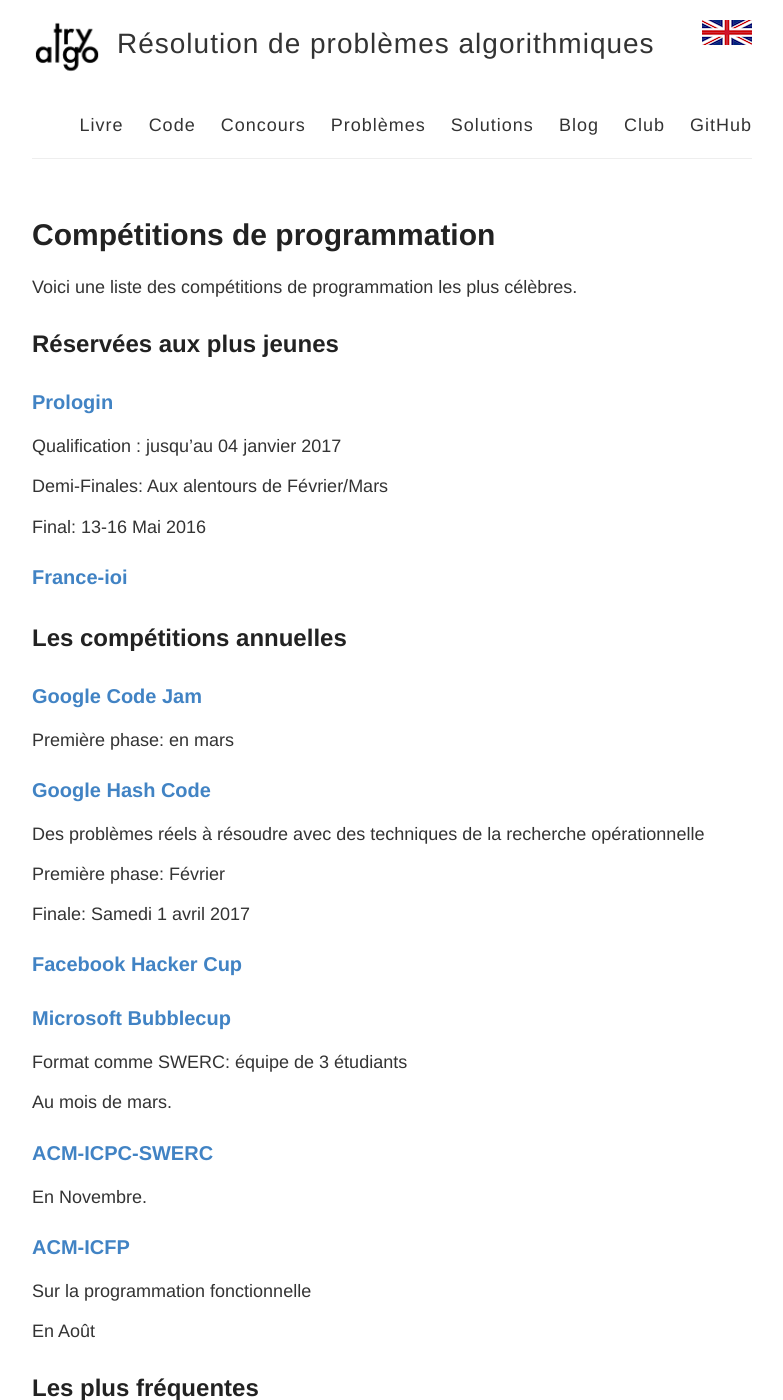
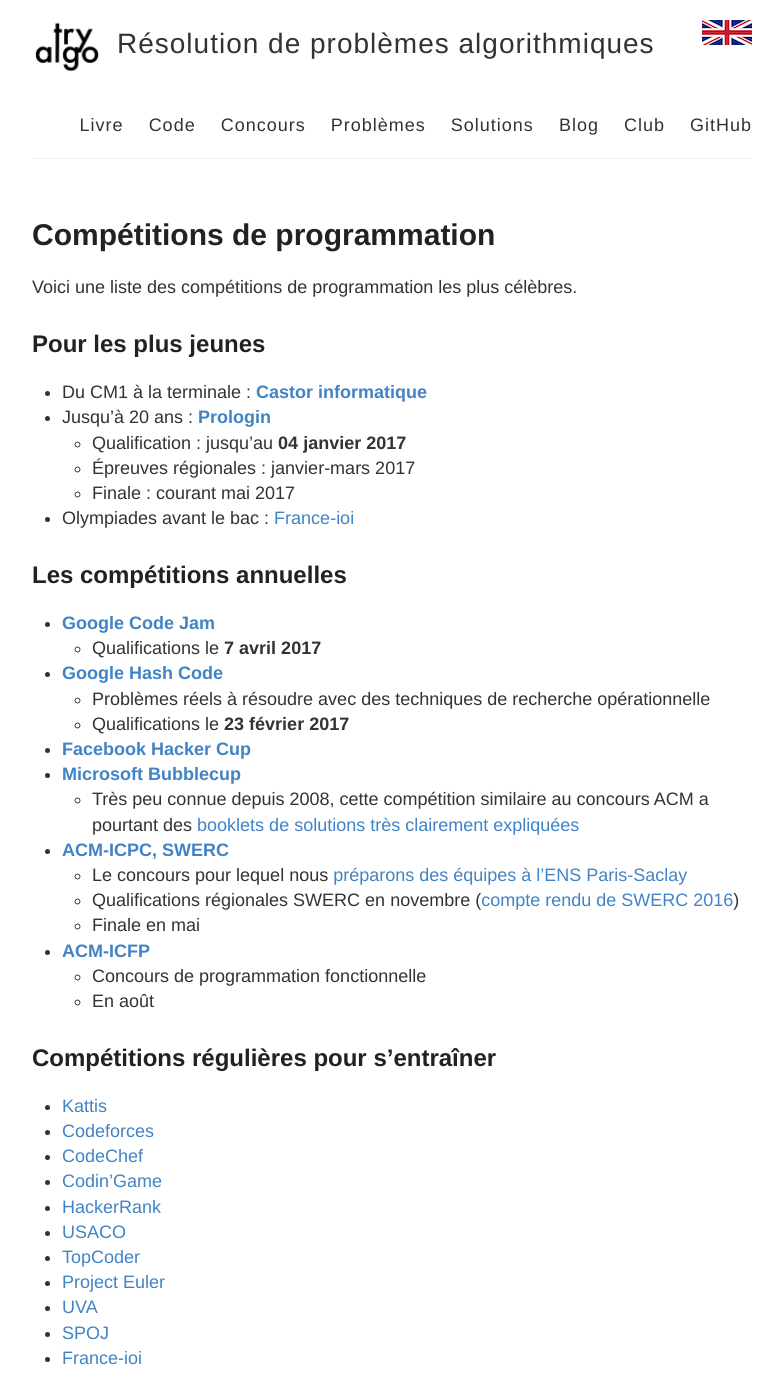
Before and after one commit to jilljenn/tryalgo.org, a Jekyll site: the page built from contests.md, in a window 1280 px wide and 1400 px high. Shown: the whole window, without its empty margins (248-1031 px from the left). Built offline with Jekyll 4.4.1, drawn with Linux system fonts in a browser that asks for light colours; nearby versions of some CDN libraries.

Commit message:
Add contests

```diff
--- a/contests.md
+++ b/contests.md
@@ -5,52 +5,36 @@
 
 Voici une liste des compétitions de programmation les plus célèbres.
 
-## Réservées aux plus jeunes
+## Pour les plus jeunes
 
-### [Prologin](https://prologin.org/)
-
-Qualification : jusqu'au 04 janvier 2017
-
-Demi-Finales: Aux alentours de Février/Mars
-
-Final: 13-16 Mai 2016
-
-### [France-ioi](http://www.france-ioi.org/)
+- Du CM1 à la terminale : [**Castor informatique**](http://castor-informatique.fr)
+- Jusqu'à 20 ans : [**Prologin**](https://prologin.org/)
+    - Qualification : jusqu'au **04 janvier 2017**
+    - Épreuves régionales : janvier-mars 2017
+    - Finale : courant mai 2017
+- Olympiades avant le bac : [France-ioi](http://www.france-ioi.org/)
 
 ## Les compétitions annuelles
 
-### [Google Code Jam](https://code.google.com/codejam/)
+- [**Google Code Jam**](https://code.google.com/codejam/)
+    - Qualifications le **7 avril 2017**
+- [**Google Hash Code**](https://hashcode.withgoogle.com/)
+    - Problèmes réels à résoudre avec des techniques de recherche opérationnelle
+    - Qualifications le **23 février 2017**
+- [**Facebook Hacker Cup**](https://www.facebook.com/hackercup/)
+- [**Microsoft Bubblecup**](http://www.bubblecup.org/)
+    - Très peu connue depuis 2008, cette compétition similaire au concours ACM a pourtant des [booklets de solutions très clairement expliquées](http://www.bubblecup.org/Booklets)
+- [**ACM-ICPC, SWERC**](http://swerc.eu/)
+    - Le concours pour lequel nous [préparons des équipes à l'ENS Paris-Saclay](/acm/)
+    - Qualifications régionales SWERC en novembre ([compte rendu de SWERC 2016]({% post_url fr/2016-11-19-swerc-2016 %}))
+    - Finale en mai
+- [**ACM-ICFP**](http://icfpconference.org/)
+    - Concours de programmation fonctionnelle
+    - En août
 
-Première phase: en mars
+## Compétitions régulières pour s'entraîner
 
-### [Google Hash Code](https://hashcode.withgoogle.com/)
-
-Des problèmes réels à résoudre avec des techniques de la recherche opérationnelle
-
-Première phase: Février
-
-Finale: Samedi 1 avril 2017
-
-### [Facebook Hacker Cup](https://www.facebook.com/hackercup/)
-
-### [Microsoft Bubblecup](http://www.bubblecup.org/)
-
-Format comme SWERC: équipe de 3 étudiants
-
-Au mois de mars.
-
-### [ACM-ICPC-SWERC](http://swerc.eu/)
-
-En Novembre.
-
-### [ACM-ICFP](http://icfpconference.org/)
-
-Sur la programmation fonctionnelle
-
-En Août
-
-## Les plus fréquentes
-
+- [Kattis](https://open.kattis.com)
 - [Codeforces](http://codeforces.com/)
 - [CodeChef](https://www.codechef.com/)
 - [Codin'Game](https://www.codingame.com/start)
@@ -60,3 +44,4 @@
 - [Project Euler](https://projecteuler.net/)
 - [UVA](https://uva.onlinejudge.org/)
 - [SPOJ](http://www.spoj.com/)
+- [France-ioi](http://www.france-ioi.org/)
```
Also changed, not shown: club.md (+1 -1 lines).
